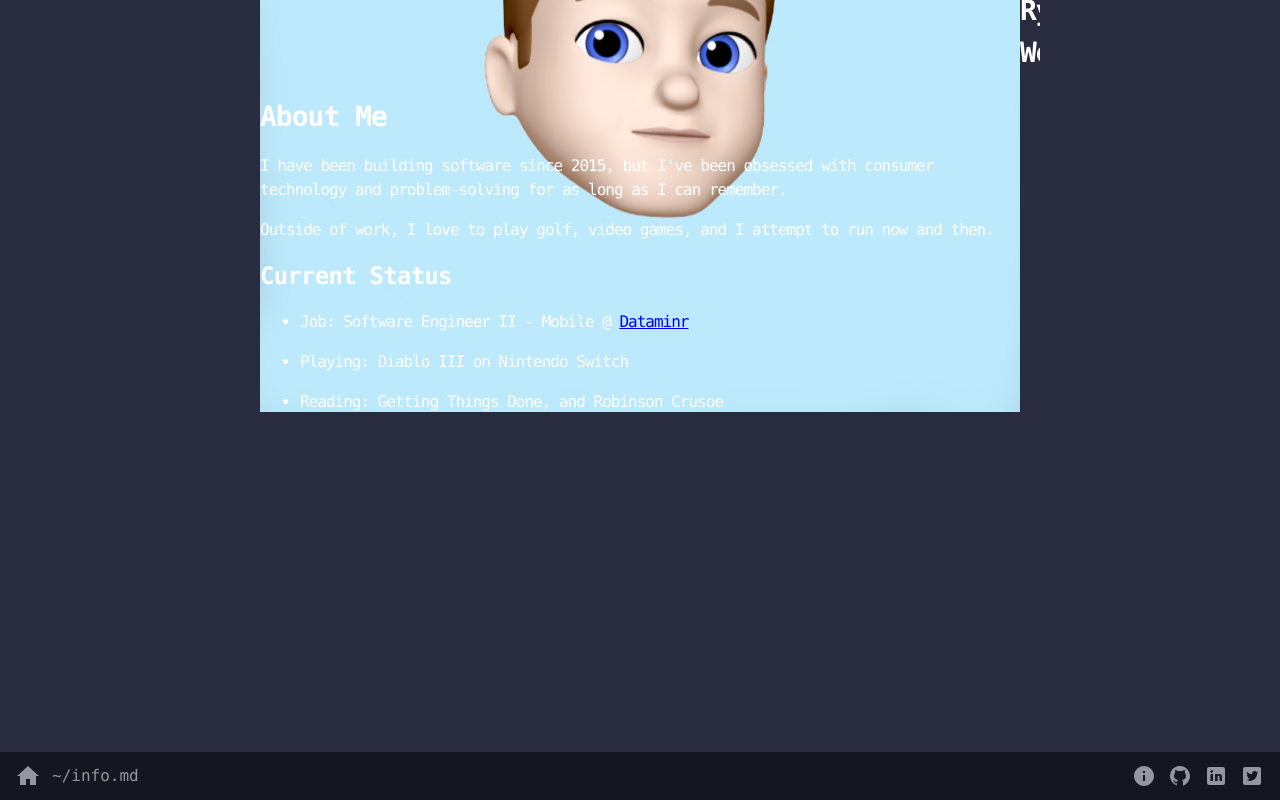
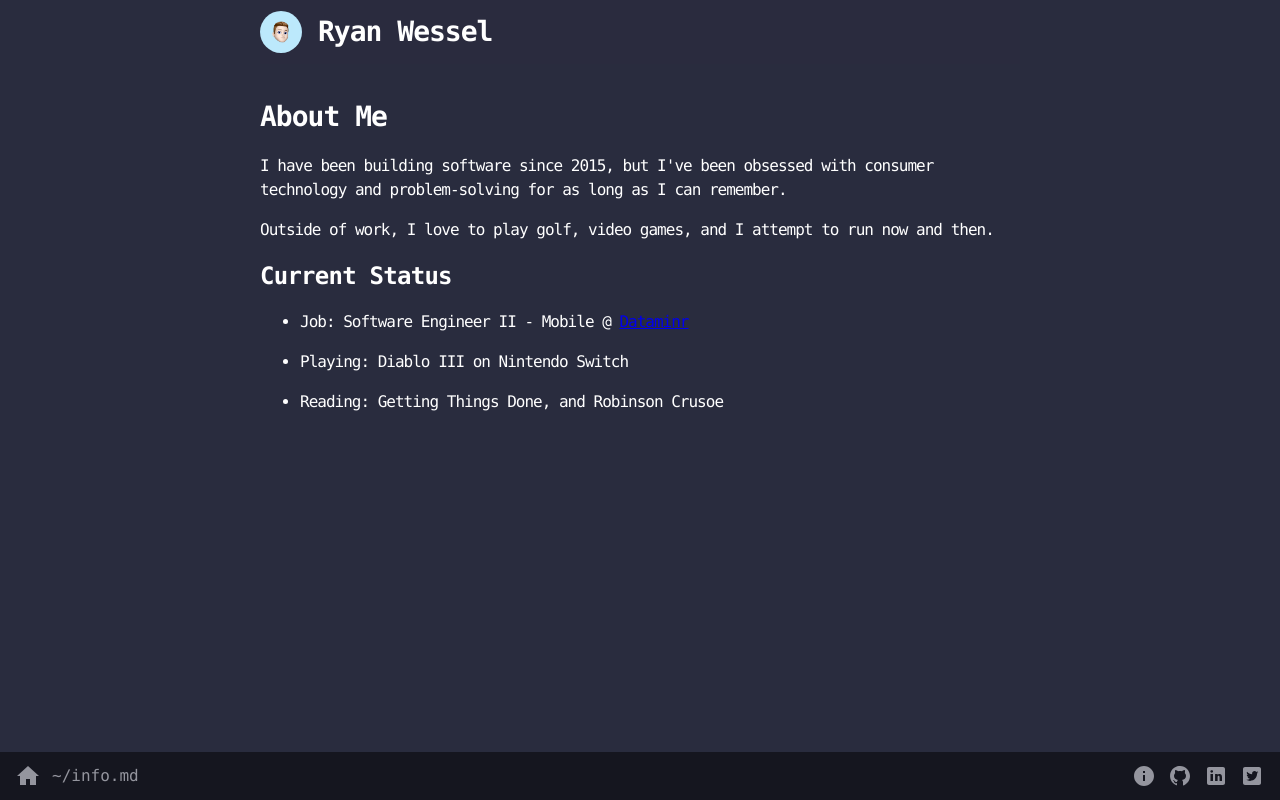
Before and after one commit to ryanjwessel/ryanjwessel.com, a Next.js app: page /info in a window 1280 px wide. Built offline with nearby package versions, Linux system fonts and the light colour scheme.

Commit message:
📦 NEW: resize my avatar to align with headline

```diff
--- a/src/components/Header.js
+++ b/src/components/Header.js
@@ -1,5 +1,6 @@
 import Link from "next/link";
 import StyledHeader from "./StyledHeader";
+import StyledAvatar from "./StyledAvatar";
 
 export default function Header(props) {
   return (
@@ -8,7 +9,7 @@ export default function Header(props) {
         <Link href="/">
           <nav className="nav" role="navigation" aria-label="main navigation">
             <a>
-              <img
+              <StyledAvatar
                 src="/animoji.png"
                 alt="Ryan's Animoji with a blue background"
               />
--- /dev/null
+++ b/src/components/StyledAvatar.js
@@ -0,0 +1,10 @@
+import styled from "styled-components";
+
+const StyledAvatar = styled.img`
+  width: 42px;
+  height: 42px;
+  border-radius: 21px;
+  margin-right: 1rem;
+`;
+
+export default StyledAvatar;
```
